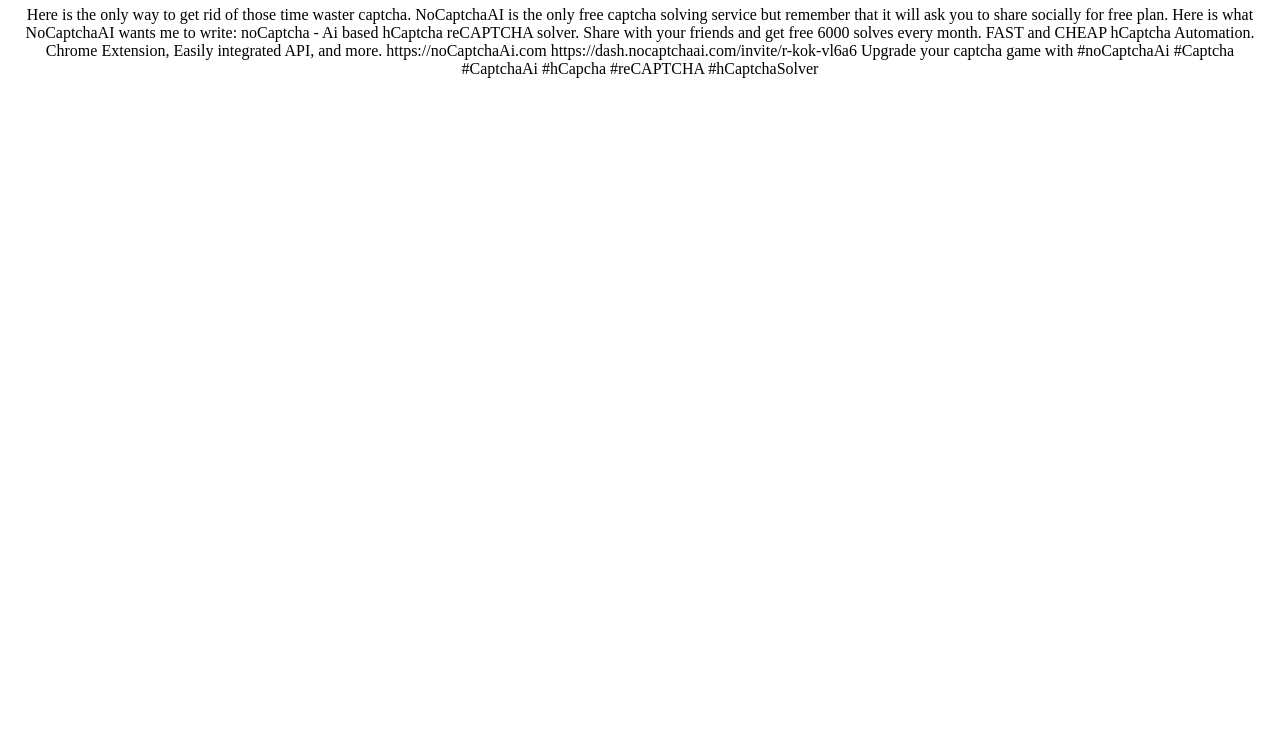
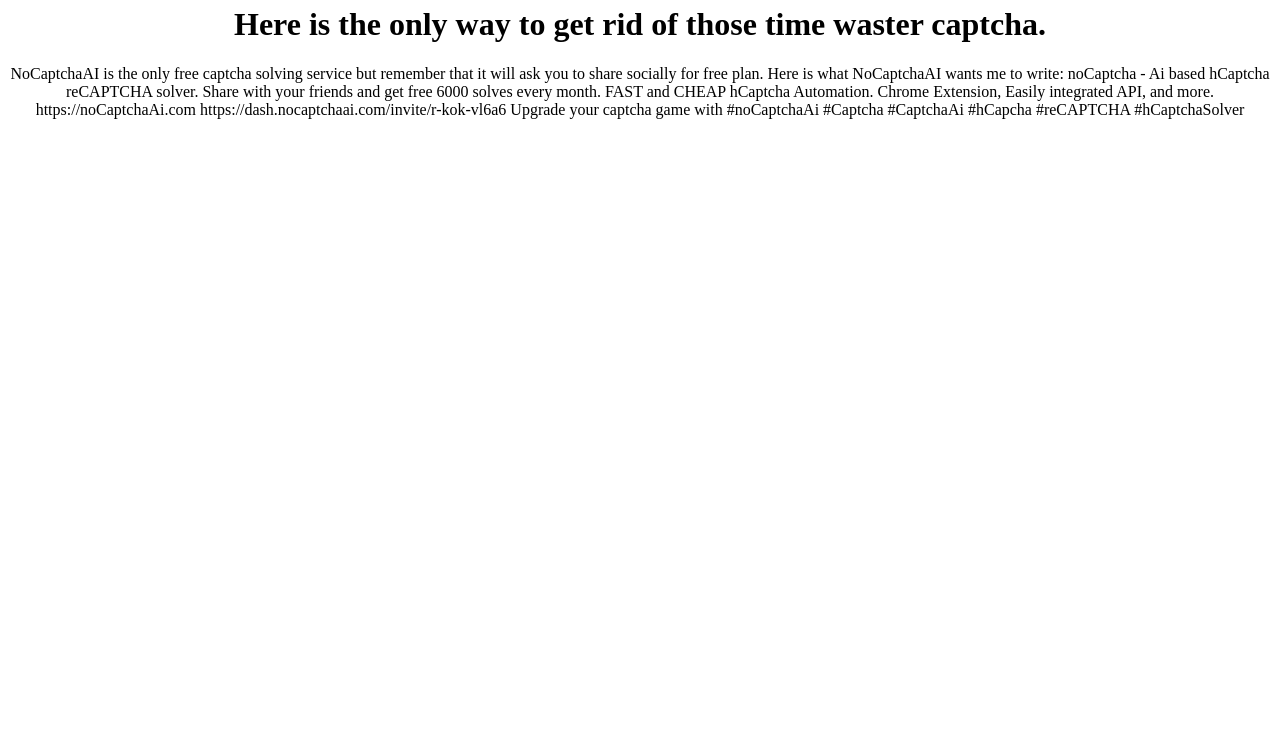
Before and after one commit to kokofixcomputers/nocaptchaai-ad, a plain HTML site: page index.html in a window 1280 px wide. Shown: the part 60-800 px from the top of the page. Drawn offline with Linux system fonts and the light colour scheme.

Commit message:
Update index.html

```diff
--- a/index.html
+++ b/index.html
@@ -1,8 +1,9 @@
 <html>
   <center>
     <h1>Sick of captchas?</h1>
+    <h1>Here is the only way to get rid of those time waster captcha.</h1>
     <p>
-     Here is the only way to get rid of those time waster captcha.
+
 
 NoCaptchaAI is the only free captcha solving service but remember that it will ask you to share socially for free plan.
 
```
